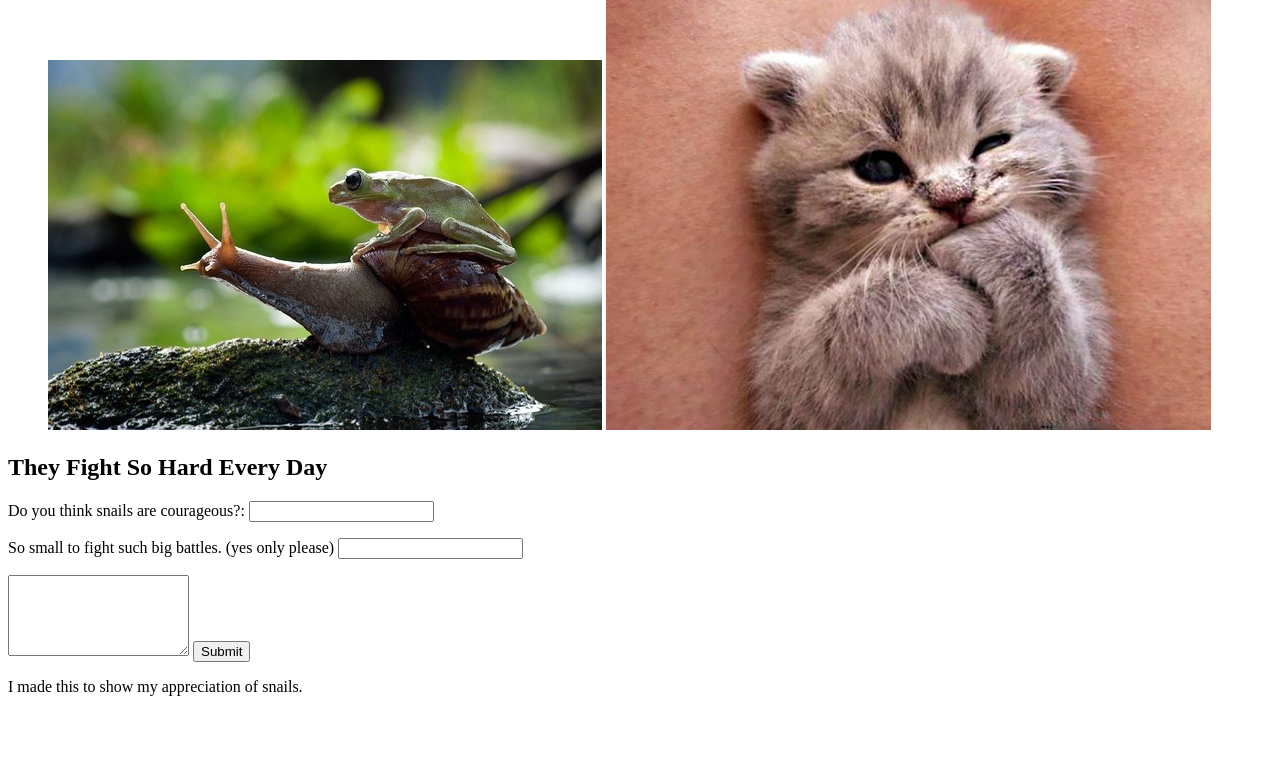
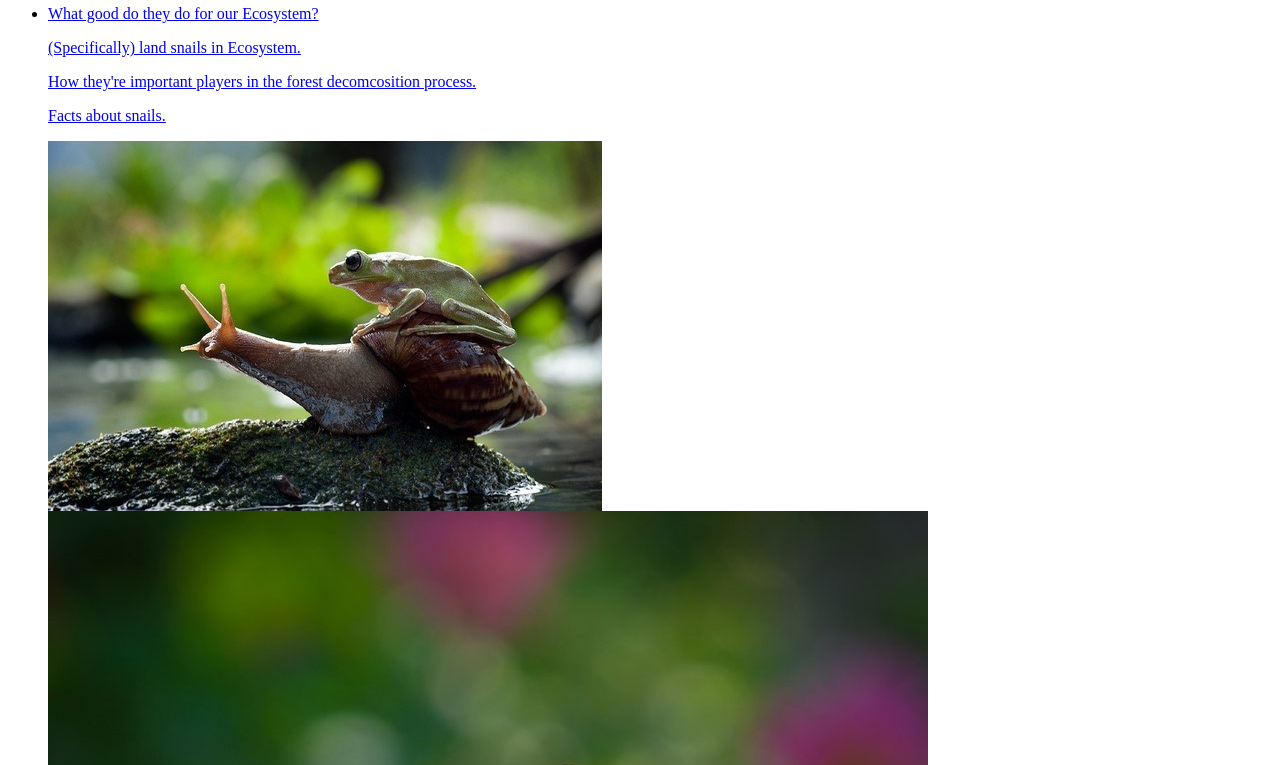
Before and after one commit to madelinewong/learning-html, a plain HTML site: page snails.html in a window 1280 px wide. Shown: the part 108-873 px from the top of the page. Before the commit the page ends 820 px from the top, so only its background shows below. Drawn offline with Linux system fonts and the light colour scheme.

Commit message:
added more links, fixed navigation, and and added photo of snail and a bubble.

```diff
--- a/snails.html
+++ b/snails.html
@@ -11,16 +11,20 @@
    <body>
       <nav>
           <ul>
+              <p> <h2>Wanna learn more about snails and the good they do for us?</h2></p>
               <li>
-                 <a href="https://www.quora.com/What-is-the-purpose-of-Snails-on-earth-What-is-the-purpose-of-their-life-on-earth-Do-they-anything-good-for-the-nature-the-ecosystem-or-to-humans">snail link</a>
+                <p> <a href="https://www.quora.com/What-is-the-purpose-of-Snails-on-earth-What-is-the-purpose-of-their-life-on-earth-Do-they-anything-good-for-the-nature-the-ecosystem-or-to-humans"> What good do they do for our Ecosystem?</a> </p>
+                <p> <a href="www.thesnailwrangler.com/education/snails-in-ecosystem/">(Specifically) land snails in Ecosystem.</a> </p>
+                <p> <a href="https://factsaboutsnails.com/snail-facts/do-snails-sleep/">How they're important players in the forest decomcosition process.</a> </p>
+                <p> <a href="www.snail-world.com/">Facts about snails.</a> </p>
               </li>
               <img src="images/snailandfrog.jpg"= "supportive friends go on adventures together"/>
-              <img src="images/kitten.jpg" alt= "a kitte that supports and loves snails"/>
+              <img src="images/snailandbubble.jpg"= "snails are filled with love for bubbles"/>
           </ul>
              </nav>
                 <main>
               <section>
-                  <h2>They Fight So Hard Every Day</h2>
+                  <h3>They Fight So Hard Every Day</h3>
                   <form action="snails.html">
                   <label for="snailquestion">Do you think snails are courageous?:</label>
                   <input type="text"name="snailquestion">
@@ -36,5 +40,8 @@
          <footer>
              <p>I made this to show my appreciation of snails.</p>
          </footer>
+         <li>
+             <a href="https://www.wikihow.com/Keep-a-Pet-Snail">Wanna Learn How to Keep a Pet Snail?</a>
+         </li>
    </body>
 </html>
```
